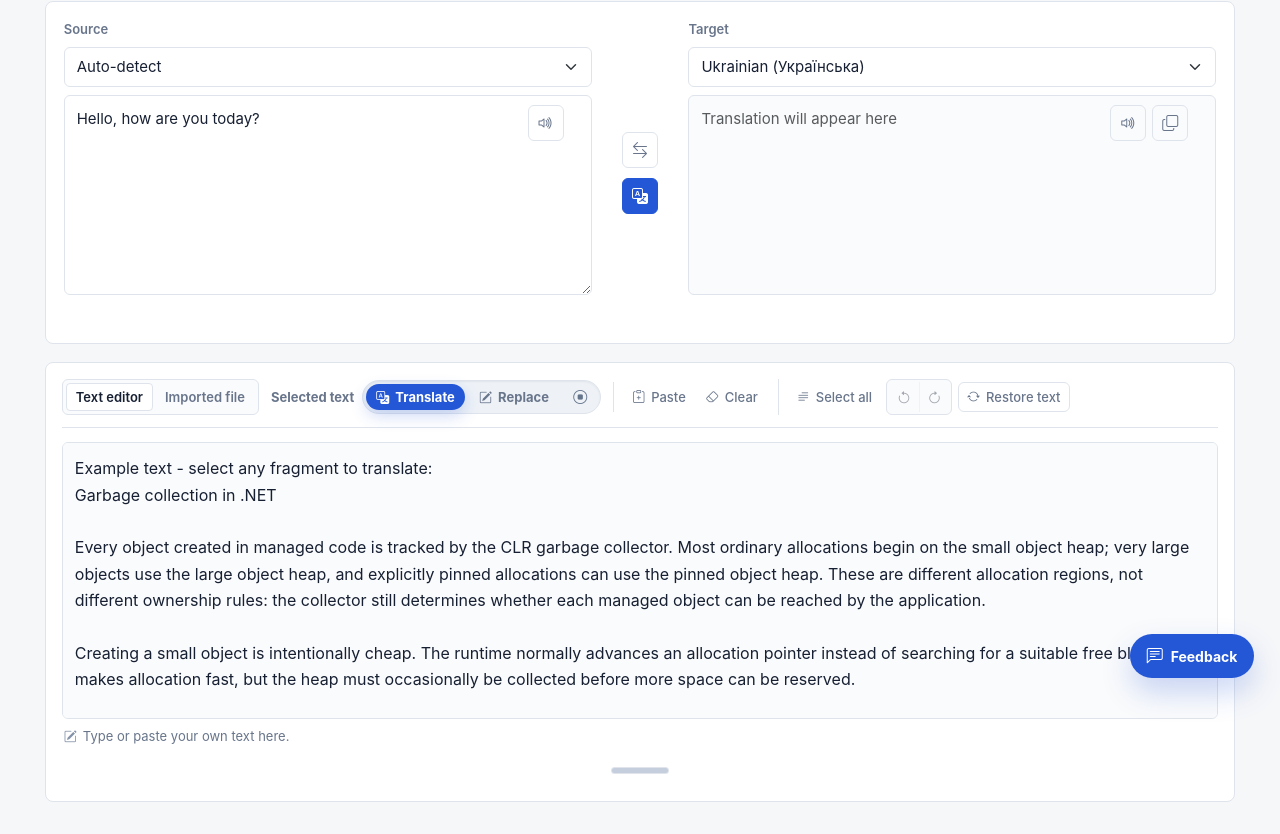
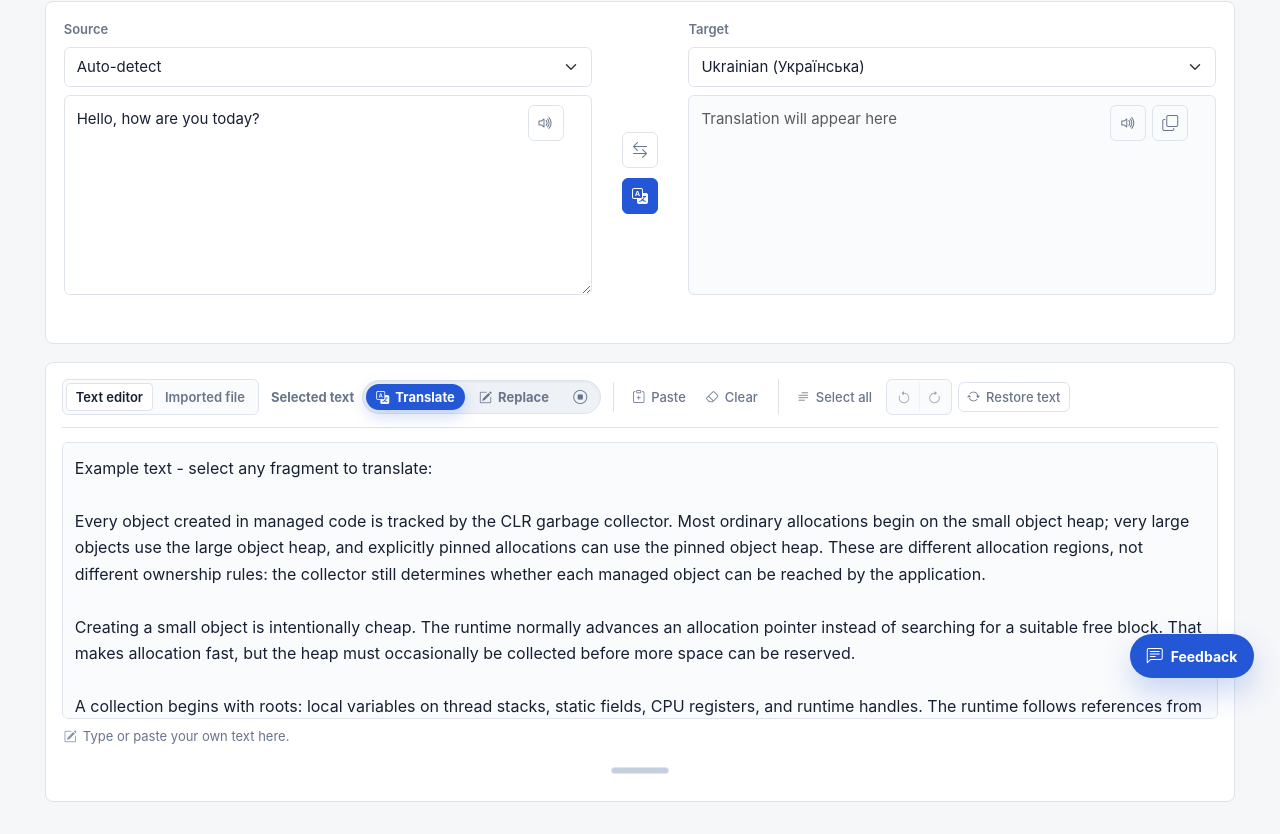
Before and after one commit to GarbageCollectorHub/azure-translator-workspace, an ASP.NET Core app: page /Translator in a window 1280 px wide. Shown: the part 96-930 px from the top of the page. Run offline with ASP.NET Core 8, Linux system fonts and the light colour scheme; data that the repository does not hold is empty; some libraries are stand-ins or nearby versions.

Commit message:
fix github language stats

```diff
--- a/Views/Translator/Index.cshtml
+++ b/Views/Translator/Index.cshtml
@@ -13,7 +13,6 @@
         : Model.FormModel.Text;
 
     string workspaceSampleText = @"Example text - select any fragment to translate:
-Garbage collection in .NET
 
 Every object created in managed code is tracked by the CLR garbage collector. Most ordinary allocations begin on the small object heap; very large objects use the large object heap, and explicitly pinned allocations can use the pinned object heap. These are different allocation regions, not different ownership rules: the collector still determines whether each managed object can be reached by the application.
 
```
Also changed, not shown: 1 other file.
